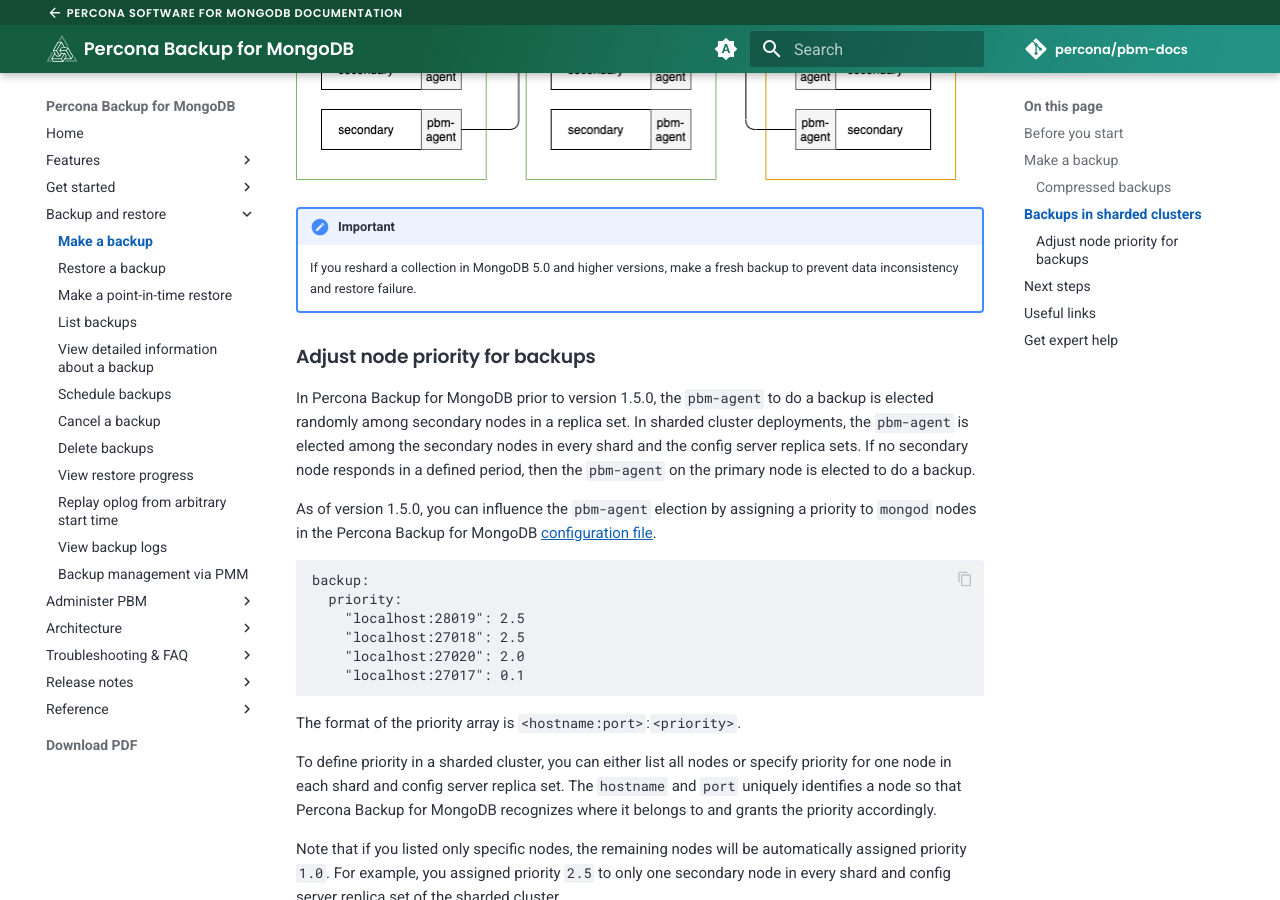
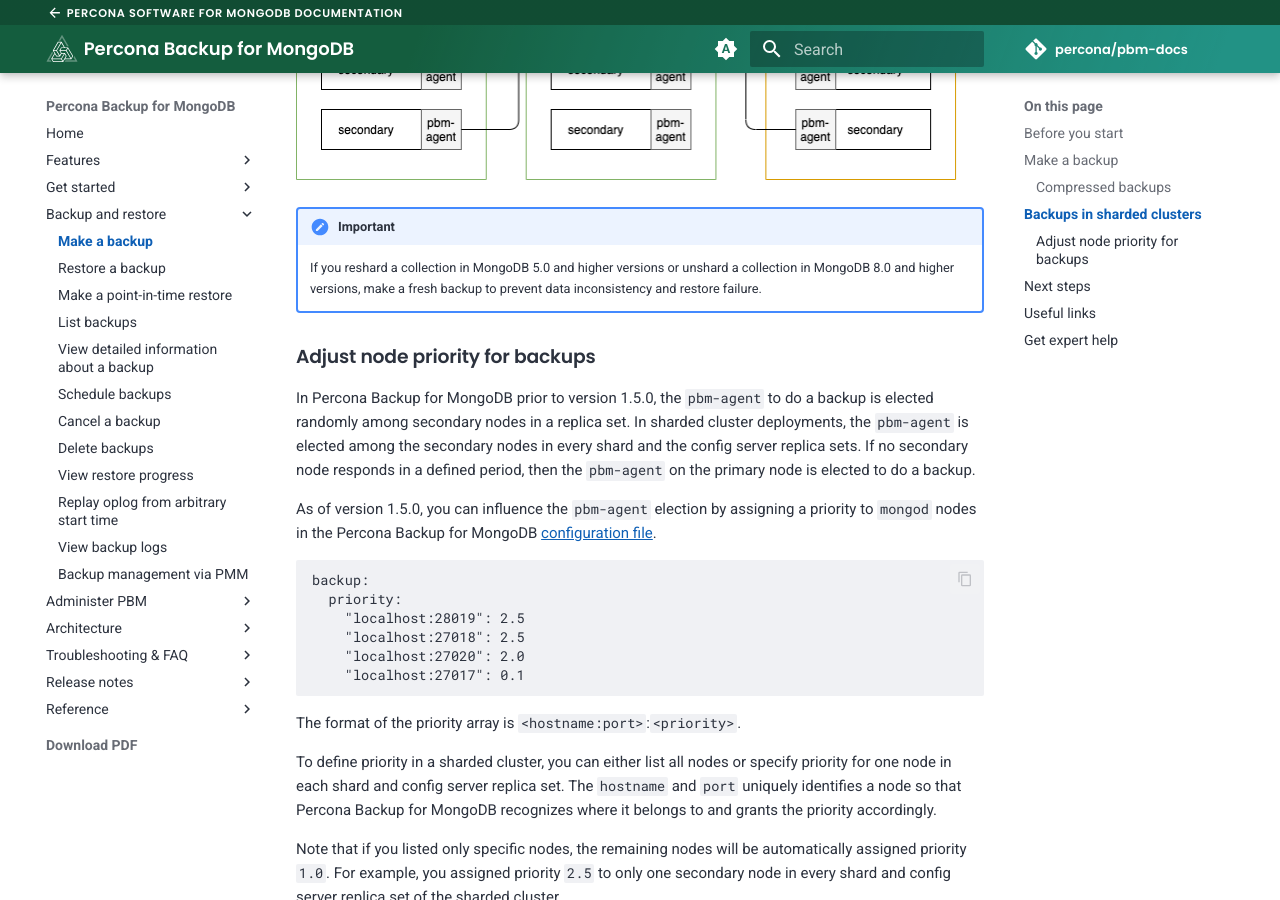
Before and after one commit to percona/pbm-docs, an MkDocs documentation site: the page built from docs/usage/start-backup.md, in a window 1280 px wide and 900 px high, scrolled down 2458 px. Built offline with MkDocs 1.6.1 and Material for MkDocs 9.7.7, drawn with Linux system fonts in a browser that asks for light colours; nearby versions of some CDN libraries; comment, search, counter and statistics services are not loaded.

Commit message:
PBM-1389 Documented limitations for ops for MongoDB 8.0 (#211)
PBM-1359 Documented limitations for ops for MongoDB 8.0

modified:   docs/features/point-in-time-recovery.md
	modified:   docs/features/selective-backup.md
	modified:   docs/usage/start-backup.md

```diff
--- a/docs/usage/start-backup.md
+++ b/docs/usage/start-backup.md
@@ -153,7 +153,8 @@
 
 !!! important
 
-    If you reshard a collection in MongoDB 5.0 and higher versions, make a fresh backup to prevent data inconsistency and restore failure.
+    If you reshard a collection in MongoDB 5.0 and higher versions or unshard a collection in MongoDB 8.0 and higher versions, make a fresh backup to prevent data inconsistency and restore failure.
+
 
 ### Adjust node priority for backups
 
```
Also changed, not shown: docs/features/point-in-time-recovery.md (+5 -1 lines), docs/features/selective-backup.md (+1 -0 lines).
